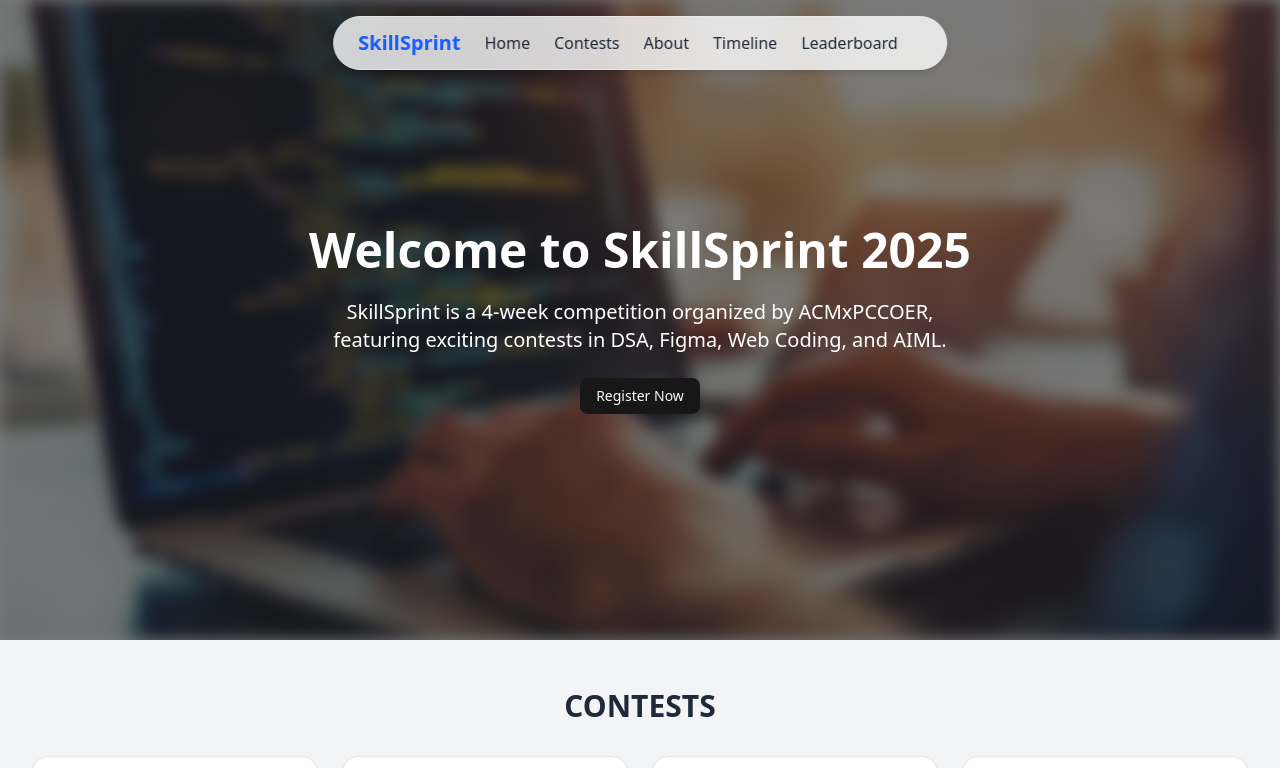
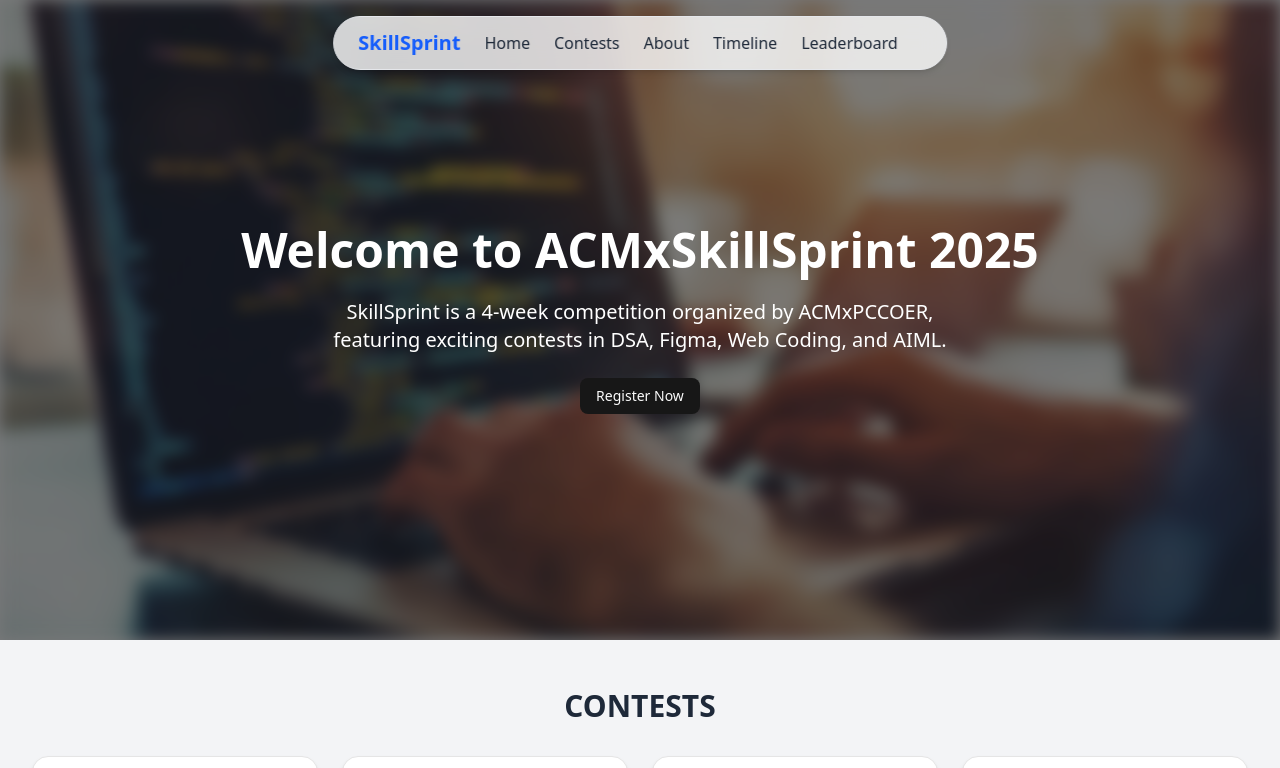
Before and after one commit to Vedant221005/SkillSprintACM, a Next.js app: page / in a window 1280 px wide. Shown: the top 768 px of the page. Built offline with nearby package versions, Linux system fonts and the light colour scheme.

Commit message:
Final changes before deployment1

```diff
--- a/app/page.tsx
+++ b/app/page.tsx
@@ -61,7 +61,7 @@ const timelineData = [
         <div className="absolute inset-0 bg-black/50"></div>
         <div className="relative z-10 space-y-6 px-4 max-w-[1400px] mx-auto">
           <h1 className="text-5xl font-extrabold">
-            Welcome to SkillSprint 2025
+            Welcome to ACMxSkillSprint 2025
           </h1>
           <p className="text-xl max-w-2xl mx-auto">
             SkillSprint is a 4-week competition organized by ACMxPCCOER, featuring exciting contests in DSA, Figma, Web Coding, and AIML.
```
